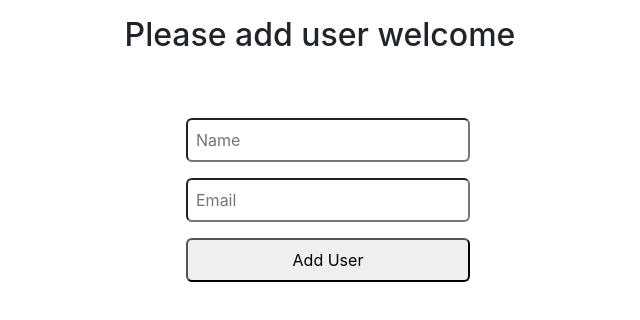
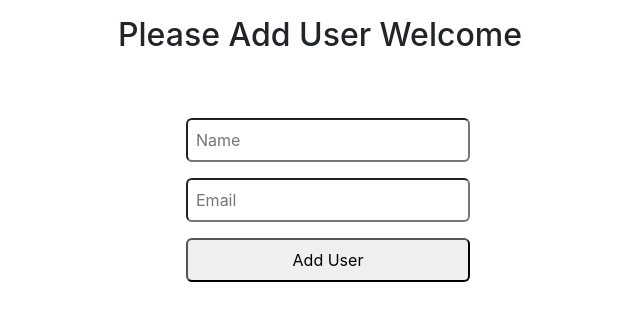
Before and after one commit to YaAlBagdattig379/react-node-mongodb-m65, a React (Create React App) app: page /user/add in a window 1280 px wide. Shown: the top 320 px of the page, without its empty margins (320-960 px from the left). Built offline with nearby package versions, Linux system fonts and the light colour scheme.

Commit message:
added m65 v6 save data from client side to mongodb

```diff
--- a/src/Components/AddUser/AddUser.js
+++ b/src/Components/AddUser/AddUser.js
@@ -18,11 +18,13 @@ const AddUser = () => {
         .then(res => res.json())
         .then(data => {
             console.log(data,'success')
+            alert('users added successfully !!');
+            event.target.reset();
         })
     }
     return (
         <div>
-            <h2 className='text-center pt-3'>Please add user welcome</h2>
+            <h2 className='text-center pt-3'>Please Add User Welcome</h2>
             <div className='d-flex justify-content-center'>
                 <form onSubmit={handleAddUser} className='p-5'>
                   <input className='p-2 m-2 rounded w-100' type="text" name='name' required placeholder='Name'/>
@@ -31,7 +33,6 @@ const AddUser = () => {
                   <input type="submit"className='p-2 w-100 m-2 rounded' value="Add User" />
                 </form>
             </div>
-
         </div>
     );
 };
```
